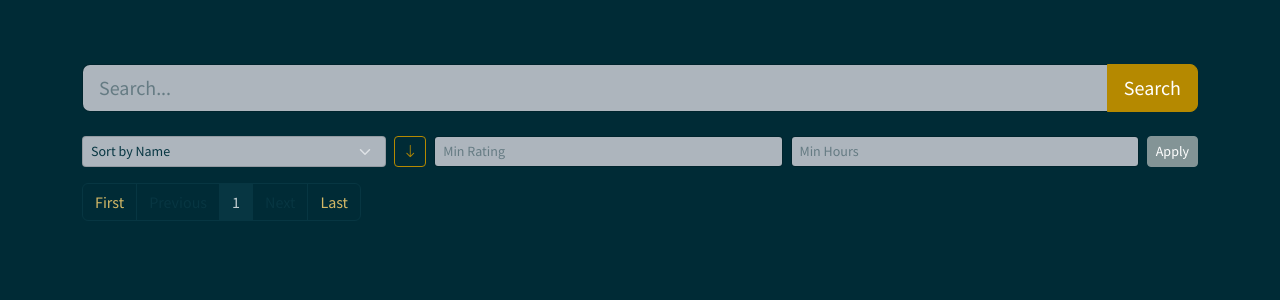
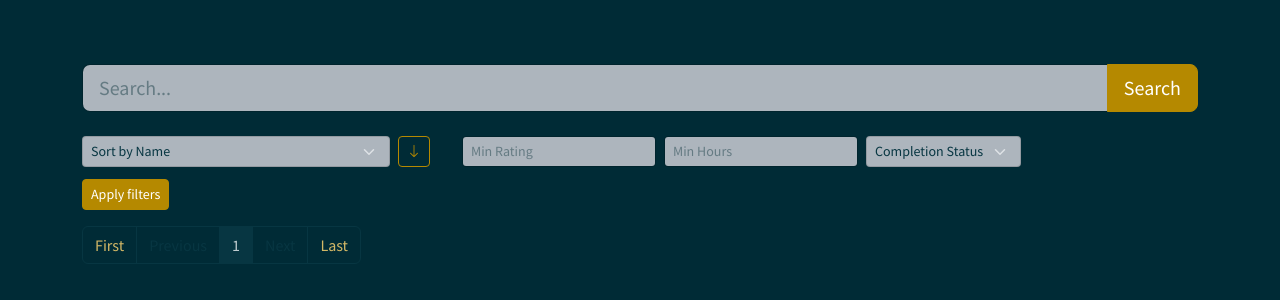
Before and after one commit to Esce-gh/GameLibrary, a Django app: page /library/ in a window 1280 px wide. Shown: the part 56-356 px from the top of the page. Run offline with Django 5.2, Linux system fonts and the light colour scheme; the visitor is signed in with stand-in values (Sample User, id 1); data that the repository does not hold is empty; some libraries are stand-ins or nearby versions.

Commit message:
more sort and filter options in search + some css

```diff
--- a/GameLibrary/settings.py
+++ b/GameLibrary/settings.py
@@ -155,5 +155,5 @@ TWITCH_CLIENT_SECRET = env("TWITCH_CLIENT_SECRET")
 
 GLOBAL_SETTINGS = {
     'MAX_GAMES_PER_PAGE': 10,
-    'LIBRARY_DEFAULT_PAGE_SIZE': 5,
+    'LIBRARY_DEFAULT_PAGE_SIZE': 50,
 }
--- a/main/models.py
+++ b/main/models.py
@@ -1,3 +1,5 @@
+from enum import Enum
+
 from django.contrib.auth.models import User
 from django.core.exceptions import ValidationError
 from django.core.validators import MaxValueValidator, MinValueValidator
@@ -59,10 +61,20 @@ class UserGameLibraryManager(models.Manager):
     def get_user_library(self, user_id):
         return self.filter(user_id=user_id)
 
-    def advanced_search(self, user_id, query=None, sort=None, order=0):
+    def advanced_search(self, user_id, query=None, sort=None, order=0, min_rating=None, min_hours=None, status=None):
         lib = self.get_user_library(user_id)
         if query:
             lib = lib.filter(game__name__icontains=query)
+        if min_rating:
+            lib = lib.filter(rating__gte=int(min_rating))
+        if min_hours:
+            lib = lib.filter(hours_played__gte=int(min_hours))
+        if status == 'completed':
+            lib = lib.filter(status_completed=True)
+        elif status == 'playing':
+            lib = lib.filter(status_playing=True)
+        elif status == 'retired':
+            lib = lib.filter(status_retired=True)
         if sort:
             if order == 1:
                 lib = lib.order_by(F(f'{sort}').desc(nulls_last=True))
@@ -114,11 +126,19 @@ class UserGameLibrary(models.Model):
     game = models.ForeignKey(Game, on_delete=models.CASCADE)
     review = models.TextField(null=True, blank=True)    # TODO: char limit
     rating = models.FloatField(validators=[MinValueValidator(1.0), MaxValueValidator(10.0)], null=True, blank=True)
+    hours_played = models.FloatField(null=True, blank=True, validators=[MinValueValidator(0.0)])
+    num_completions = models.IntegerField(default=0)
+    status_playing = models.BooleanField(default=False)
+    status_completed = models.BooleanField(default=False)
+    status_retired = models.BooleanField(default=False)
+
     objects = UserGameLibraryManager()
 
     def clean(self):
         if self.rating is not None and not (1.0 <= self.rating <= 10.0):
             raise ValidationError("Rating must be between 1.0 and 10.0")
+        if self.hours_played is not None and not (0.0 <= self.hours_played):
+            raise ValidationError("Minimum hours played must be above 0.0")
 
     def save(self, *args, **kwargs):
         self.full_clean()
--- a/main/services.py
+++ b/main/services.py
@@ -69,7 +69,7 @@ class Igdb:
         return response.json()
 
     @staticmethod
-    def save_covers(image_id, size):  # TODO: save only small covers first then get big covers when needed
+    def save_covers(image_id, size):
         url = f"https://images.igdb.com/igdb/image/upload/t_cover_{size}/{image_id}.jpg"
         response = requests.get(url)
         if response.status_code != 200:
--- a/main/templates/main/library.html
+++ b/main/templates/main/library.html
@@ -5,6 +5,7 @@
 {% load static %}
 
 {% block content %}
+
     <div class="container search-container">
         <div class="input-group input-group-lg search-bar mb-4">
             <input type="text" name="query" class="search-text form-control" aria-label="Sizing example input"
@@ -14,39 +15,56 @@
             </button>
         </div>
 
-        <div class="d-flex justify-content-between align-items-center mb-3">
+        <div class="row mb-1">
+            <div class="col-md-4 d-flex align-items-center mb-2">
                 <div class="d-flex align-items-center flex-grow-1 me-2">
                     <select class="form-select form-select-sm" id="sort" name="sort">
                         <option value="game__name">Sort by Name</option>
                         <option value="game__relevance">Sort by Relevance</option>
                         <option value="rating">Sort by Review</option>
+                        <option value="num_completions">Sort by Number of completions</option>
+                        <option value="hours_played">Sort by Hours played</option>
                     </select>
                     <button class="btn btn-outline-primary btn-sm ms-2 order-button">
                         <i class="bi bi-arrow-down" id="order-button-icon"></i>
                     </button>
                 </div>
+            </div>
 
-            <div class="flex-grow-1 me-2">
+            <div class="col-md-8 d-flex align-items-center mb-2">
+                <div class="me-2">
                     <input type="number" class="form-control form-control-sm" id="min-rating" name="min_rating"
                            placeholder="Min Rating">
                 </div>
-
-            <div class="flex-grow-1 me-2">
+                <div class="me-2">
                     <input type="number" class="form-control form-control-sm" id="min-hours" name="min_hours"
                            placeholder="Min Hours">
                 </div>
+                <div>
+                    <select class="form-select form-select-sm" id="status" name="status">
+                        <option value="" selected disabled>Completion Status</option>
+                        <option value="">-</option>
+                        <option value="playing">Playing</option>
+                        <option value="completed">Completed</option>
+                        <option value="retired">Retired</option>
+                    </select>
+                </div>
+            </div>
+        </div>
 
-            <div>
-                <button class="btn btn-secondary btn-sm apply-filters-button">
-                    Apply
+        <div class="row mb-3">
+            <div class="col text-start">
+                <button class="btn btn-primary btn-sm apply-filters-button">
+                    Apply filters
                 </button>
             </div>
         </div>
     </div>
+
     <div class="container library-container">
         <ul class="library-list"></ul>
         <nav aria-label="Page navigation example">
-            <ul class="pagination"></ul>
+            <div class="pagination"></div>
         </nav>
     </div>
     <script src="{% static 'library.js' %}"></script>
--- a/main/views.py
+++ b/main/views.py
@@ -18,7 +18,6 @@ def index(request):
 
 @login_required
 def library(request):
-    # TODO: paging
     user_library = UserGameLibrary.objects.get_user_library(request.user.id)
     context = {"library": user_library}
     return render(request, "main/library.html", context)
@@ -29,9 +28,12 @@ def library_search(request):
     query = request.GET.get("query")
     sort = request.GET.get("sort")
     order = int(request.GET.get("order", 0))
+    min_rating = request.GET.get("min_rating")
+    min_hours = request.GET.get("min_hours")
+    status = request.GET.get("status")
     page_number = request.GET.get("page", "1")
 
-    lib = UserGameLibrary.objects.advanced_search(request.user.id, query, sort, order)
+    lib = UserGameLibrary.objects.advanced_search(request.user.id, query, sort, order, min_rating, min_hours, status)
     paginator = Paginator(lib, settings.GLOBAL_SETTINGS['LIBRARY_DEFAULT_PAGE_SIZE'])
     page = paginator.get_page(page_number)
     serializer = UserGameLibrarySerializer(page.object_list, many=True)
@@ -55,7 +57,7 @@ def ajax_search(request):
     if len(query.strip()) < 3:
         return HttpResponseForbidden()
     page_number = int(request.GET.get("page", 1))
-    games = Game.games.search(query)  # TODO: order by and cache
+    games = Game.games.search(query)  # TODO: cache
     paginator = Paginator(games.values('id', 'name', 'image_id').order_by('-relevance'), settings.GLOBAL_SETTINGS['MAX_GAMES_PER_PAGE'])
     if games.count() != 0 and page_number <= paginator.num_pages:
         page = paginator.get_page(str(page_number))
--- a/static/library.js
+++ b/static/library.js
@@ -1,13 +1,22 @@
-function fetch(query, page = 1, sort, order = 0) {
+function fetch(page) {
     $.ajax({
         url: "/library/search", type: "get",
         data: {
-            query: query, page: page, sort: sort, order: order
+            query: query, page: page, sort: sort, order: order, min_rating: minRating, min_hours: minHours, status: status
         }, beforeSend: function () {
             list.empty()
         }, success: function (response) {
             response.items.forEach(function (item) {
-                list.append(`<li>${item.game.name}</li>`)
+                let image_id = 'default'
+                if (item.game.image_id != null) {
+                    image_id = item.game.image_id
+                }
+                list.append(`<div class="game-card bg-info-subtle mb-2">
+                                <a class="d-flex align-items-center" style="text-decoration: none" href="/game/${item.game.id}">
+                                    <img class="game-card-img me-3" src="/static/covers/small_${image_id}.jpg" alt="${item.game.name} cover">
+                                    <h4 class="game-card-title align-middle me-0">${item.game.name}</h4>
+                                </a>
+                            </div>`)
             })
             currentPage = page
             numPages = response.num_pages
@@ -26,22 +35,25 @@ function updatePagination() {
         previous = 'disabled'
     }
     pagination.empty()
-    pagination.append(`<li class="page-item"><a class="page-link" onclick="fetch(query, 1, sort, order)">First</a></li>
-        <li class="page-item ${previous}"><a class="page-link" onclick="fetch(query, currentPage-1, sort, order)">Previous</a></li>
+    pagination.append(`<li class="page-item"><a class="page-link" onclick="fetch(1)">First</a></li>
+        <li class="page-item ${previous}"><a class="page-link" onclick="fetch(currentPage-1)">Previous</a></li>
         <li class="page-item active"><a class="page-link">${currentPage}</a></li>
-        <li class="page-item ${next}"><a class="page-link" onclick="fetch(query, currentPage+1, sort, order)">Next</a></li>
-        <li class="page-item"><a class="page-link" onclick="fetch(query, numPages, sort, order)">Last</a></li>`
+        <li class="page-item ${next}"><a class="page-link" onclick="fetch(currentPage+1)">Next</a></li>
+        <li class="page-item"><a class="page-link" onclick="fetch(numPages)">Last</a></li>`
     )
 }
 
-$(".apply-filters-button")[0].addEventListener("click", function() {
+$(".apply-filters-button")[0].addEventListener("click", function () {
     sort = $("#sort").val()
     if (orderIcon.hasClass("bi-arrow-up")) {
         order = 1
     } else {
         order = 0
     }
-    fetch(query, 1, sort, order)
+    minRating = $("#min-rating")[0].value
+    minHours = $("#min-hours")[0].value
+    status = $("#status")[0].value
+    fetch(currentPage)
 })
 
 $(".order-button")[0].addEventListener("click", function () {
@@ -61,11 +73,14 @@ let numPages = 1
 let currentPage = 1
 let sort = ''
 let order = 0
+let minRating = null
+let minHours = null
+let status = ''
 $(".search-button")[0].addEventListener("click", function () {
     if (searchText.value !== query) {
-        query = searchText.value()
+        query = searchText.value
     }
-    fetch(query)
+    fetch(1)
 })
 
-fetch(query, currentPage, sort, order)
+fetch(1)
```
Also changed, not shown: main/migrations/0009_usergamelibrary_hours_played_and_more.py (added). Lines whose indentation alone changed are shown as unchanged.
